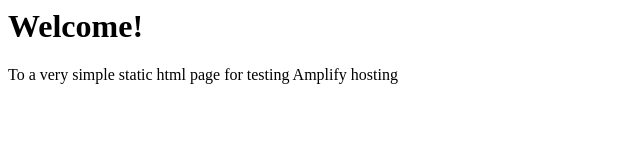
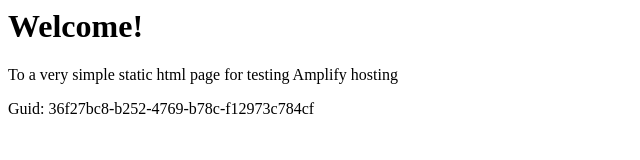
Before and after one commit to aws-aemilia-gru/Github-PR-Commit-Integration-Test-DoNotTouch-v0-prod-sa-east-1, a website: page src/index.html in a window 1280 px wide. Shown: the whole page, without its empty margins (0-640 px from the left). Drawn offline with Linux system fonts and the light colour scheme.

Commit message:
commit from integ tests

```diff
--- a/src/index.html
+++ b/src/index.html
@@ -1,3 +1,5 @@
+
+
 <html lang="en">
 
 <head>
@@ -10,6 +12,6 @@
 <body>
     <h1>Welcome!</h1>
     <p>To a very simple static html page for testing Amplify hosting</p>
-</body>
+    <p>Guid: 36f27bc8-b252-4769-b78c-f12973c784cf</p></body>
 
 </html>
```
